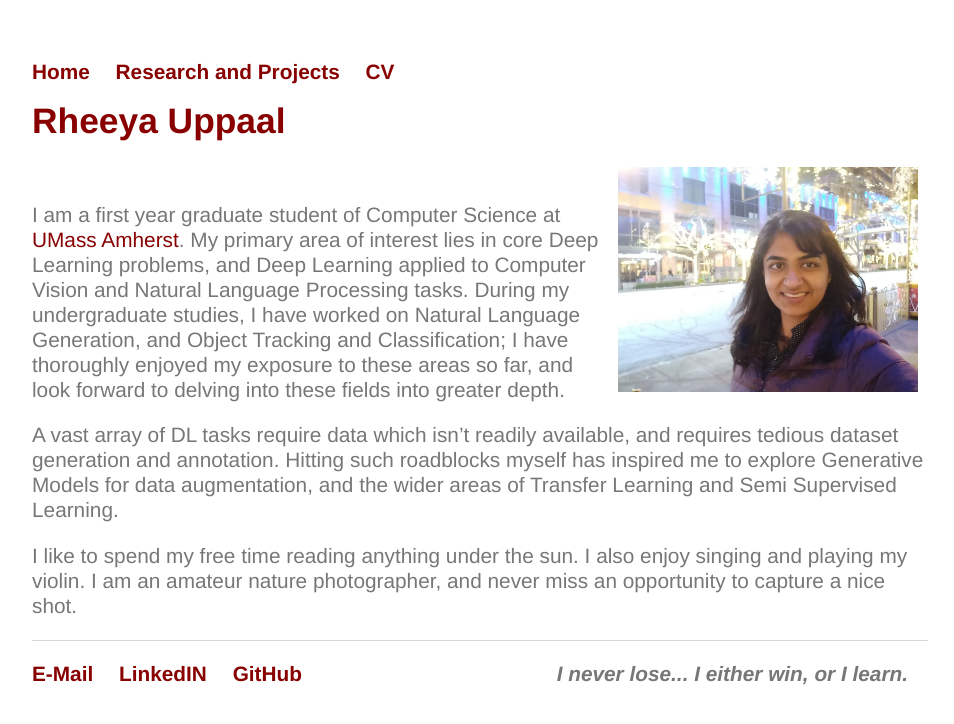
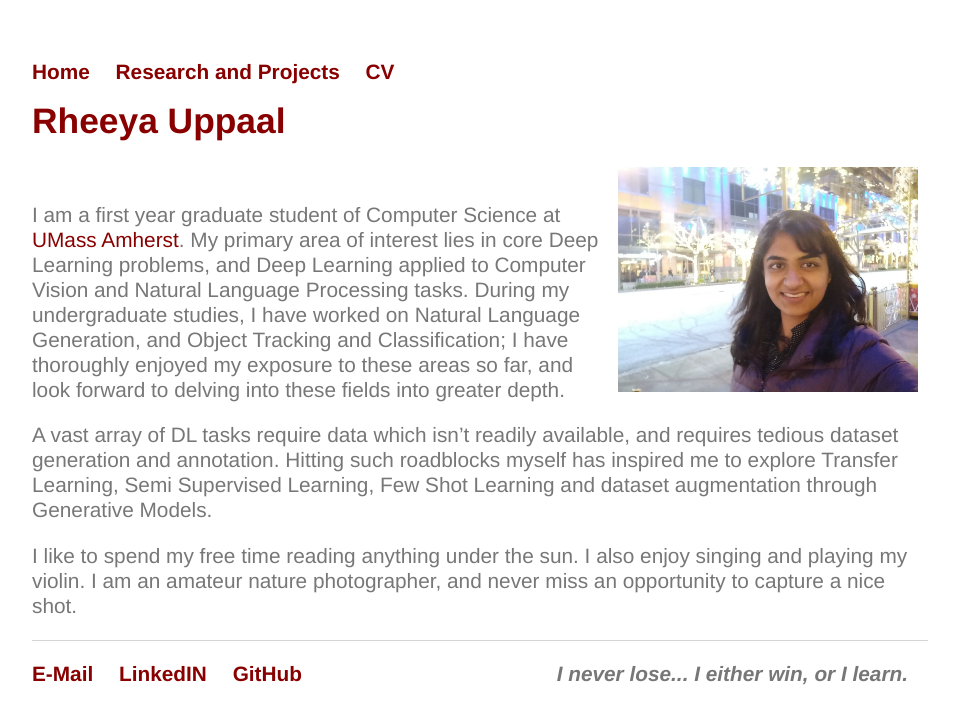
Before and after one commit to Uppaal/Uppaal.github.io, a Jekyll site: the page built from index.html, in a window 1280 px wide. Shown: the top 724 px of the page, without its empty margins (160-1114 px from the left). Built offline with Jekyll 4.4.1, drawn with Linux system fonts in a browser that asks for light colours.

Commit message:
Update index.html

```diff
--- a/index.html
+++ b/index.html
@@ -8,7 +8,7 @@ title: Rheeya Uppaal
 	<br>
 	<p text-align="justified">I am a first year graduate student of Computer Science at <a href="https://www.cics.umass.edu/">UMass Amherst</a>. My primary area of interest lies in core Deep Learning problems, and Deep Learning applied to Computer Vision and Natural Language Processing tasks. During my undergraduate studies, I have worked on Natural Language Generation, and Object Tracking and Classification; I have thoroughly enjoyed my exposure to these areas so far, and look forward to delving into these fields into greater depth. </p>
 
-	<p text-align="justified">A vast array of DL tasks require data which isn’t readily available, and requires tedious dataset generation and annotation. Hitting such roadblocks myself has inspired me to explore Generative Models for data augmentation, and the wider areas of Transfer Learning and Semi Supervised Learning.</p>
+	<p text-align="justified">A vast array of DL tasks require data which isn’t readily available, and requires tedious dataset generation and annotation. Hitting such roadblocks myself has inspired me to explore Transfer Learning, Semi Supervised Learning, Few Shot Learning and dataset augmentation through Generative Models.</p>
 
 	<p text-align="justified">I like to spend my free time reading anything under the sun. I also enjoy singing and playing my violin. I am an amateur nature photographer, and never miss an opportunity to capture a nice shot.</p>
 
```
